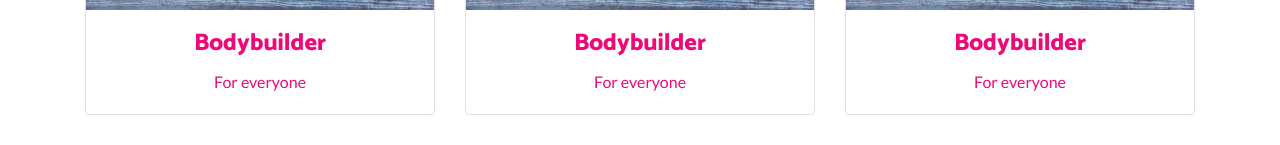
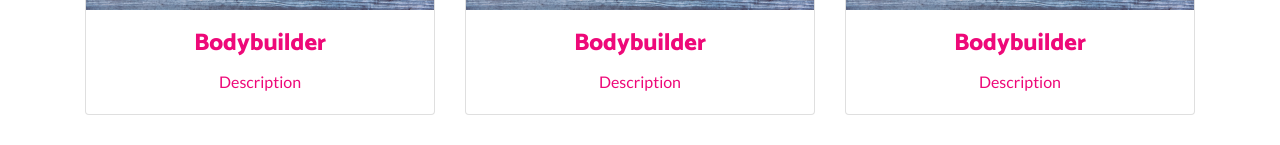
Before and after one commit to unhingedmagikarp/mealpreplab, a React (Create React App) app in the folder mealprep/: page /categories in a window 1280 px wide. Shown: the part 544-689 px from the top of the page. Built offline with nearby package versions, Linux system fonts and the light colour scheme; data requests are answered from the project's data file.

Commit message:
redux connected, rendering from test db

```diff
--- a/mealprep/db.json
+++ b/mealprep/db.json
@@ -32,5 +32,31 @@
       "signups": "dsfafasdf",
       "id": 8
     }
+  ],
+  "categories": [
+    {
+      "name": "Bodybuilder",
+      "description": "Description",
+      "thumbnail": "../../Assets/img/cats.jpg",
+      "slug": "bodybuilder"
+    },
+    {
+      "name": "Bodybuilder",
+      "description": "Description",
+      "thumbnail": "../../Assets/img/cats.jpg",
+      "slug": "bodybuilder"
+    },
+    {
+      "name": "Bodybuilder",
+      "description": "Description",
+      "thumbnail": "../../Assets/img/cats.jpg",
+      "slug": "bodybuilder"
+    },
+    {
+      "name": "Bodybuilder",
+      "description": "Description",
+      "thumbnail": "../../Assets/img/cats.jpg",
+      "slug": "bodybuilder"
+    }
   ]
 }
--- a/mealprep/package.json
+++ b/mealprep/package.json
@@ -6,7 +6,7 @@
     "axios": "^0.18.0",
     "react": "^16.6.3",
     "react-dom": "^16.6.3",
-    "react-redux": "^7.0.3",
+    "react-redux": "6.0.0",
     "react-router-dom": "^4.3.1",
     "react-scripts": "^3.0.0",
     "reactstrap": "^6.5.0",
--- a/mealprep/src/App.js
+++ b/mealprep/src/App.js
@@ -30,8 +30,4 @@ class App extends Component {
   }
 }
 
-// App.propTypes = {
-//   store: PropTypes.object.isRequired
-// };
-
 export default App;
--- a/mealprep/src/Components/Categories/CategoryItem.js
+++ b/mealprep/src/Components/Categories/CategoryItem.js
@@ -4,7 +4,7 @@ import { Link } from "react-router-dom";
 const CategoryItem = props => {
   return (
     <Link
-      to="/"
+      to={`/categories/${props.path}`}
       className="col-sm-6 col-lg-4 spaceAround"
       href={props.path}
       style={{ textDecoration: "none" }}
--- a/mealprep/src/Components/Categories/CategoryPage.js
+++ b/mealprep/src/Components/Categories/CategoryPage.js
@@ -9,11 +9,12 @@ import CategoryItem from "./CategoryItem";
 import "./Category.css";
 
 class CategoryPage extends Component {
-  // componentWillMount() {
-  //   this.props.fetchCategories();
-  // }
+  componentWillMount() {
+    this.props.fetchCategories();
+  }
 
   render() {
+    console.log(this.props.categories);
     return (
       <div className="container" style={{ marginTop: "125px" }}>
         <SearchItem />
@@ -23,7 +24,18 @@ class CategoryPage extends Component {
 
         <div style={{ minHeight: "800px" }}>
           <div className="row justify-content-center">
-            <CategoryItem
+            {this.props.categories
+              ? this.props.categories.map((item, index) => (
+                  <CategoryItem
+                    key={index}
+                    title={item.name}
+                    displayImage={LandingPicture}
+                    description={item.description}
+                    path={item.slug}
+                  />
+                ))
+              : null}
+            {/* <CategoryItem
               title="Bodybuilder"
               displayImage={LandingPicture}
               description={"For everyone"}
@@ -42,7 +54,7 @@ class CategoryPage extends Component {
               title="Bodybuilder"
               displayImage={LandingPicture}
               description={"For everyone"}
-            />
+            /> */}
           </div>
         </div>
       </div>
@@ -50,10 +62,10 @@ class CategoryPage extends Component {
   }
 }
 
-// CategoryPage.PropTypes = {
-//   fetchCategories: PropTypes.func.isRequired,
-//   categories: PropTypes.array.isRequired
-// };
+CategoryPage.propTypes = {
+  fetchCategories: PropTypes.func.isRequired,
+  categories: PropTypes.array.isRequired
+};
 
 const mapStateToProps = state => ({
   categories: state.categories.items
--- a/mealprep/src/Components/Home/home.css
+++ b/mealprep/src/Components/Home/home.css
@@ -61,7 +61,7 @@
 }
 
 @media screen and (max-width: 402px) {
-  .submitButton {
+  /* .submitButton {
     margin-top: 1.5rem;
-  }
+  } */
 }
--- a/mealprep/src/actions/categoryActions.js
+++ b/mealprep/src/actions/categoryActions.js
@@ -2,9 +2,10 @@ import { FETCH_CATEGORIES, NEW_CATEGORY } from "./types";
 import axios from "axios";
 
 export const fetchCategories = () => dispatch => {
-  console.log("here");
-  axios
-    .get("http://localhost:3004/signups")
-    .then(res => dispatch({ type: FETCH_CATEGORIES, payload: res }))
+  return axios
+    .get("http://localhost:3004/categories")
+    .then(res => {
+      return dispatch({ type: FETCH_CATEGORIES, payload: res.data });
+    })
     .catch(err => console.log(err));
 };
--- a/package.json
+++ b/package.json
@@ -23,10 +23,10 @@
   },
   "homepage": "https://github.com/peter-keller/mealpreplab#readme",
   "dependencies": {
-    "body-parser": "^1.18.3",
+    "body-parser": "^1.19.0",
     "concurrently": "^4.1.0",
     "express": "^4.16.4",
-    "mongoose": "^5.3.13",
+    "mongoose": "^5.5.5",
     "morgan": "^1.9.1"
   }
 }
```
Also changed, not shown: 2 other files (tests, documents, lock files or other folders).
